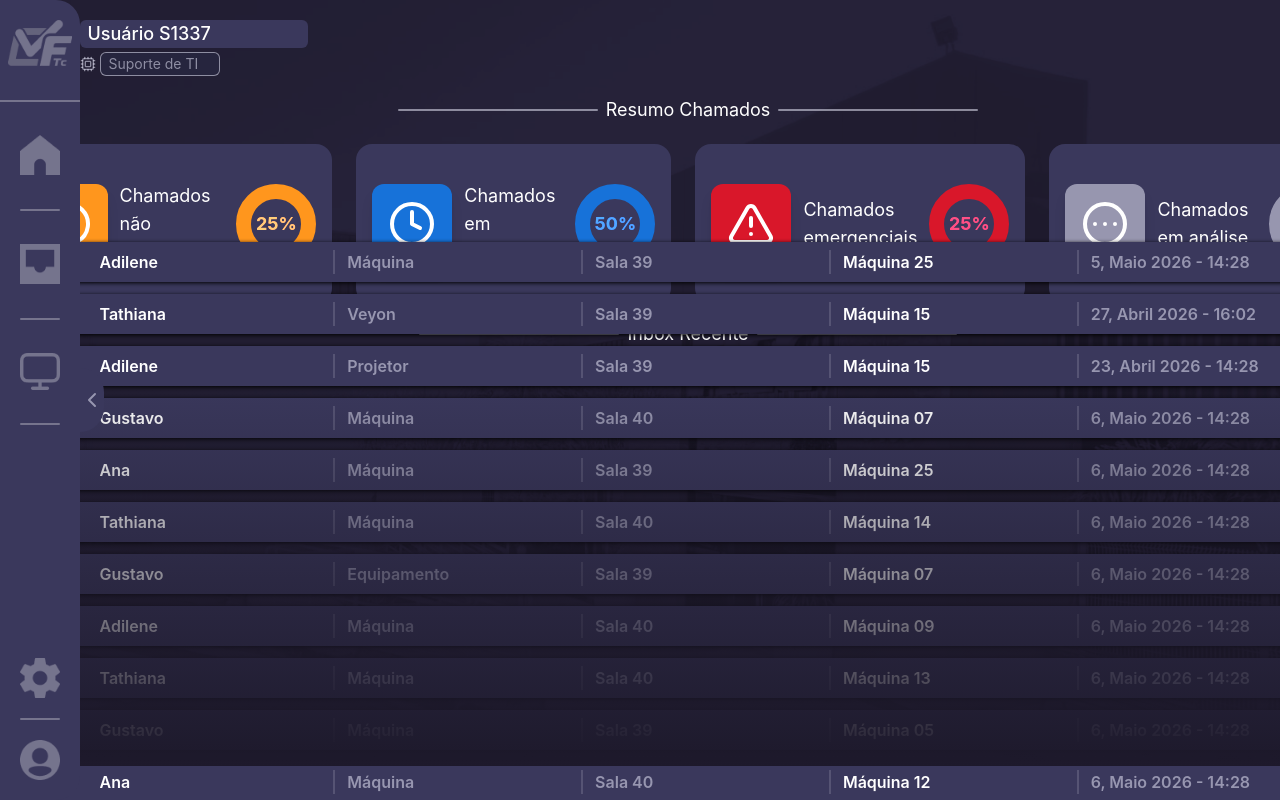
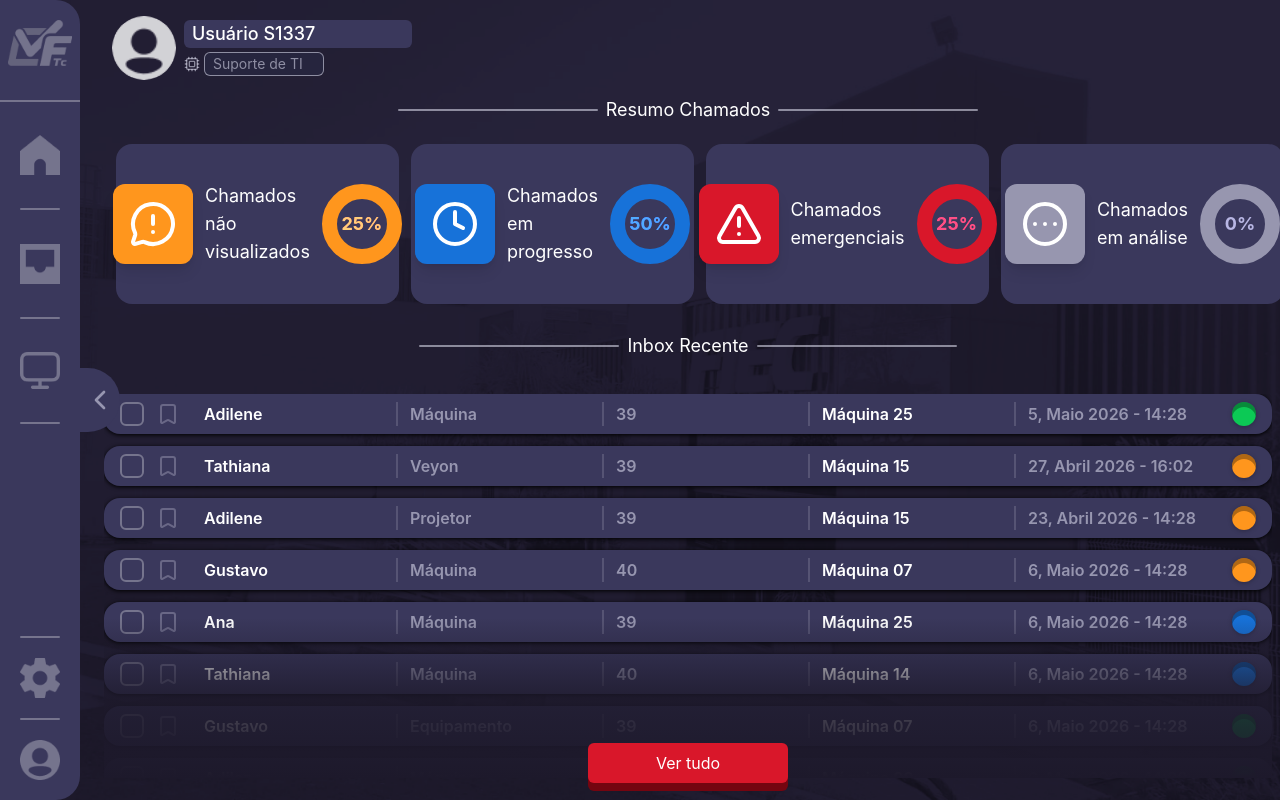
Before and after one commit to enzomlfiec/Fiec-Taskcall, a React (Vite) app in the folder src/frontend/: page /tela-principal in a window 1280 px wide. Built offline with nearby package versions, Linux system fonts and the light colour scheme.

Commit message:
Responsividade feita

```diff
--- a/src/frontend/src/assets/scripts/mock/mockChamados.js
+++ b/src/frontend/src/assets/scripts/mock/mockChamados.js
@@ -3,7 +3,7 @@ let mockChamados = [
         id: 1,
         salvo: false,
         nome: "Adilene",
-        sala: "Sala 39",
+        sala: "39",
         descricao: "insira aqui uma descrição",
         categoria: "Máquina",
         cargo: "Professor",
@@ -16,7 +16,7 @@ let mockChamados = [
         id: 2,
         salvo: false,
         nome: "Tathiana",
-        sala: "Sala 39",
+        sala: "39",
         descricao: "insira aqui uma descrição",
         categoria: "Veyon",
         cargo: "Professor",
@@ -29,7 +29,7 @@ let mockChamados = [
         id: 3,
         salvo: false,
         nome: "Adilene",
-        sala: "Sala 39",
+        sala: "39",
         descricao: "insira aqui uma descrição",
         categoria: "Projetor",
         cargo: "Professor",
@@ -42,7 +42,7 @@ let mockChamados = [
         id: 4,
         salvo: false,
         nome: "Gustavo",
-        sala: "Sala 40",
+        sala: "40",
         descricao: "insira aqui uma descrição",
         categoria: "Máquina",
         cargo: "Professor",
@@ -55,7 +55,7 @@ let mockChamados = [
         id: 5,
         salvo: false,
         nome: "Ana",
-        sala: "Sala 39",
+        sala: "39",
         descricao: "insira aqui uma descrição",
         categoria: "Máquina",
         cargo: "Professor",
@@ -68,7 +68,7 @@ let mockChamados = [
         id: 6,
         salvo: false,
         nome: "Tathiana",
-        sala: "Sala 40",
+        sala: "40",
         descricao: "insira aqui uma descrição",
         categoria: "Máquina",
         cargo: "Professor",
@@ -81,7 +81,7 @@ let mockChamados = [
         id: 7,
         salvo: false,
         nome: "Gustavo",
-        sala: "Sala 39",
+        sala: "39",
         descricao: "insira aqui uma descrição",
         categoria: "Equipamento",
         cargo: "Professor",
@@ -94,7 +94,7 @@ let mockChamados = [
         id: 8,
         salvo: false,
         nome: "Adilene",
-        sala: "Sala 40",
+        sala: "40",
         descricao: "insira aqui uma descrição",
         categoria: "Máquina",
         cargo: "Professor",
@@ -107,7 +107,7 @@ let mockChamados = [
         id: 9,
         salvo: false,
         nome: "Tathiana",
-        sala: "Sala 40",
+        sala: "40",
         descricao: "insira aqui uma descrição",
         categoria: "Máquina",
         cargo: "Professor",
@@ -120,7 +120,7 @@ let mockChamados = [
         id: 10,
         salvo: false,
         nome: "Gustavo",
-        sala: "Sala 39",
+        sala: "39",
         descricao: "insira aqui uma descrição",
         categoria: "Máquina",
         cargo: "Professor",
@@ -133,7 +133,7 @@ let mockChamados = [
         id: 11,
         salvo: false,
         nome: "Ana",
-        sala: "Sala 40",
+        sala: "40",
         descricao: "insira aqui uma descrição",
         categoria: "Máquina",
         cargo: "Professor",
@@ -146,7 +146,7 @@ let mockChamados = [
         id: 12,
         salvo: false,
         nome: "Adilene",
-        sala: "Sala 39",
+        sala: "39",
         descricao: "insira aqui uma descrição",
         categoria: "Máquina",
         cargo: "Professor",
@@ -159,7 +159,7 @@ let mockChamados = [
         id: 13,
         salvo: false,
         nome: "Tathiana",
-        sala: "Sala 40",
+        sala: "40",
         descricao: "insira aqui uma descrição",
         categoria: "Máquina",
         cargo: "Professor",
@@ -172,7 +172,7 @@ let mockChamados = [
         id: 14,
         salvo: false,
         nome: "Adilene",
-        sala: "Sala 39",
+        sala: "39",
         descricao: "insira aqui uma descrição",
         categoria: "Máquina",
         cargo: "Professor",
@@ -185,7 +185,7 @@ let mockChamados = [
         id: 15,
         salvo: false,
         nome: "Gustavo",
-        sala: "Sala 40",
+        sala: "40",
         descricao: "insira aqui uma descrição",
         categoria: "Máquina",
         cargo: "Professor",
@@ -198,7 +198,7 @@ let mockChamados = [
         id: 16,
         salvo: false,
         nome: "Adilene",
-        sala: "Sala 39",
+        sala: "39",
         descricao: "insira aqui uma descrição",
         categoria: "Máquina",
         cargo: "Professor",
@@ -211,7 +211,7 @@ let mockChamados = [
         id: 17,
         salvo: false,
         nome: "Adilene",
-        sala: "Sala 39",
+        sala: "39",
         descricao: "insira aqui uma descrição",
         categoria: "Máquina",
         cargo: "Professor",
@@ -224,7 +224,7 @@ let mockChamados = [
         id: 18,
         salvo: false,
         nome: "Ana",
-        sala: "Sala 38",
+        sala: "38",
         descricao: "insira aqui uma descrição",
         categoria: "Projetor",
         cargo: "Professor",
@@ -237,7 +237,7 @@ let mockChamados = [
         id: 19,
         salvo: false,
         nome: "Gustavo",
-        sala: "Sala 41",
+        sala: "41",
         descricao: "insira aqui uma descrição",
         categoria: "Equipamento",
         cargo: "Professor",
@@ -250,7 +250,7 @@ let mockChamados = [
         id: 20,
         salvo: false,
         nome: "Adilene",
-        sala: "Sala 37",
+        sala: "37",
         descricao: "insira aqui uma descrição",
         categoria: "Máquina",
         cargo: "Professor",
@@ -263,7 +263,7 @@ let mockChamados = [
         id: 21,
         salvo: false,
         nome: "Tathiana",
-        sala: "Sala 42",
+        sala: "42",
         descricao: "insira aqui uma descrição",
         categoria: "Rede",
         cargo: "Professor",
@@ -276,7 +276,7 @@ let mockChamados = [
         id: 22,
         salvo: false,
         nome: "Ana",
-        sala: "Sala 40",
+        sala: "40",
         descricao: "insira aqui uma descrição",
         categoria: "Máquina",
         cargo: "Professor",
@@ -289,7 +289,7 @@ let mockChamados = [
         id: 23,
         salvo: false,
         nome: "Gustavo",
-        sala: "Sala 39",
+        sala: "39",
         descricao: "insira aqui uma descrição",
         categoria: "Veyon",
         cargo: "Professor",
@@ -302,7 +302,7 @@ let mockChamados = [
         id: 24,
         salvo: false,
         nome: "Adilene",
-        sala: "Sala 36",
+        sala: "36",
         descricao: "insira aqui uma descrição",
         categoria: "Equipamento",
         cargo: "Professor",
@@ -315,7 +315,7 @@ let mockChamados = [
         id: 25,
         salvo: false,
         nome: "Tathiana",
-        sala: "Sala 43",
+        sala: "43",
         descricao: "insira aqui uma descrição",
         categoria: "Projetor",
         cargo: "Professor",
@@ -328,7 +328,7 @@ let mockChamados = [
         id: 26,
         salvo: false,
         nome: "Ana",
-        sala: "Sala 38",
+        sala: "38",
         descricao: "insira aqui uma descrição",
         categoria: "Máquina",
         cargo: "Professor",
@@ -342,7 +342,7 @@ let mockChamados = [
         salvo: false,
 
         nome: "Gustavo",
-        sala: "Sala 40",
+        sala: "40",
         descricao: "insira aqui uma descrição",
         categoria: "Internet",
         cargo: "Professor",
--- a/src/frontend/src/components/Filtros.jsx
+++ b/src/frontend/src/components/Filtros.jsx
@@ -20,9 +20,7 @@ const Filtros = () => {
     <div className="w-full flex flex-col px-4 text-pri">
 
       {/*Abrir e fechar o Filtro*/}
-      <button
-        onClick={() => setAberto(!aberto)}
-        className="w-full flex items-center justify-between py-2 mb-4 border-b border-borda/30 cursor-pointer hover:opacity-80 transition-opacity">
+      <button  onClick={() => setAberto(!aberto)}  className="w-full flex items-center justify-between py-2 mb-4 border-b border-borda/30 cursor-pointer hover:opacity-80 transition-opacity">
 
         <div className="flex-1 h-0.5 bg-borda/30 rounded-2xl"></div>
 
--- a/src/frontend/src/components/SideBar.jsx
+++ b/src/frontend/src/components/SideBar.jsx
@@ -5,82 +5,79 @@ import vector2 from "../assets/img/vector2.png";
 import configuracao from "../assets/img/configuracao.png";
 import perfil from "../assets/img/perfil.png";
 import React from "react";
-import { ArrowBigRight, ArrowUp, ChevronLeft } from "lucide-react";
+import { ChevronLeft } from "lucide-react";
 import { Link } from "react-router-dom";
 
 function SideBar({ collapsed, setCollapsed }) {
+  return (
+    <div className={`fixed top-0 left-0 z-50 h-screen flex flex-row items-center ${collapsed ? "-translate-x-20" : "translate-x-0"} transition-transform duration-300`} >
+      <div className="w-16 sm:w-20 h-full bg-fundo-razo rounded-r-3xl flex flex-col items-center justify-between pb-5 overflow-hidden">
 
 
-
-  return (
-    <div className={`h-screen z-5 flex flex-row align-middle items-center justify-baseline ${collapsed ? "absolute -left-20" : "absolute left-0"} transition-[left] duration-300`}>
-      <div className="w-20 h-full bg-fundo-razo rounded-r-3xl flex flex-col items-center justify-between pb-5 overflow-hidden">
-
-        {/* parte superior */}
-
-        <div className="flex flex-col items-center gap-5 h-full justify-between">
+        <div className="flex flex-col items-center gap-4 sm:gap-5 h-full justify-between">
 
           <img
-            className="w-16 opacity-30 mt-5"
+            className="w-12 sm:w-16 opacity-30 mt-5"
             src={taskcall}
             alt="Logo Taskcall"
           />
 
-          <div className="w-24 h-0.5 bg-cl-razo opacity-30 rounded"></div>
+          <div className="w-16 sm:w-24 h-0.5 bg-cl-razo opacity-30 rounded"></div>
 
           <Link to="/tela-principal">
             <img
-              className="w-10 opacity-30 hover:opacity-50 transition-opacity"
+              className="w-8 sm:w-10 opacity-30 hover:opacity-50 transition-opacity"
               src={home}
               alt="Ícone casa - início"
             />
           </Link>
 
-          <button className="w-10 h-0.5 bg-cl-razo opacity-30 rounded"></button>
+          <button
+            className="w-8 sm:w-10 h-0.5 bg-cl-razo opacity-30 rounded"
+            aria-label="Separador"
+          ></button>
 
           <Link to="/inbox">
             <img
-              className="w-10 opacity-30 hover:opacity-50 transition-opacity"
+              className="w-8 sm:w-10 opacity-30 hover:opacity-50 transition-opacity"
               src={vector}
               alt="Ícone Inbox"
             />
           </Link>
 
-          <div className="w-10 h-0.5 bg-cl-razo opacity-30 rounded"></div>
+          <div className="w-8 sm:w-10 h-0.5 bg-cl-razo opacity-30 rounded"></div>
 
           <Link to="/chamados">
             <img
-              className="w-10 opacity-30 hover:opacity-50 transition-opacity"
+              className="w-8 sm:w-10 opacity-30 hover:opacity-50 transition-opacity"
               src={vector2}
               alt="Ícone Chamados"
             />
           </Link>
 
-          <div className="w-10 h-0.5 bg-cl-razo opacity-30 rounded"></div>
+          <div className="w-8 sm:w-10 h-0.5 bg-cl-razo opacity-30 rounded"></div>
 
         </div>
 
-        <div className="h-[50%]"></div>
+        <div className="h-[30%] sm:h-[50%]"></div>
 
-        {/* parte inferior */}
+        <div className="flex flex-col items-center gap-4 sm:gap-5">
 
-        <div className="flex flex-col items-center gap-5">
-
-          <div className="w-10 h-5bg-cl-razo opacity-30 rounded"></div>
+          <div className="w-8 sm:w-10 h-0.5 bg-cl-razo opacity-30 rounded"></div>
 
           <Link to="/configuracoes">
             <img
-              className="w-10 opacity-30 hover:opacity-50 transition-opacity"
+              className="w-8 sm:w-10 opacity-30 hover:opacity-50 transition-opacity"
               src={configuracao}
               alt="Ícone Configurações"
             />
           </Link>
 
-          <div className="w-10 h-0.5 bg-cl-razo opacity-30 rounded"></div>
+          <div className="w-8 sm:w-10 h-0.5 bg-cl-razo opacity-30 rounded"></div>
 
           <Link to="/usuario">
             <img
-              className="w-10 opacity-30 hover:opacity-50 transition-opacity"
+              className="w-8 sm:w-10 opacity-30 hover:opacity-50 transition-opacity"
               src={perfil}
               alt="Ícone Usuário"
             />
@@ -88,12 +85,14 @@ function SideBar({ collapsed, setCollapsed }) {
 
         </div>
       </div>
-      <div id="sidebarpull" className={`bg-fundo-razo text-5xl text-borda font-bold select-none pt-5 pb-5 rounded-br-4xl rounded-tr-4xl text-center align-middle leading-loose cursor-pointer hover:bg-borda transition-all duration-300 hover:text-pri`}
-        onClick={() => { setCollapsed(!collapsed) }}
-      ><p className={`${collapsed ? "rotate-180" : "rotate-0"} text-[32px] transition-all duration-500`}>
-          <ChevronLeft />
 
-        </p></div>
+      <button id="sidebarpull"  aria-label={collapsed ? "Abrir menu lateral" : "Fechar menu lateral"} className="bg-fundo-razo text-borda font-bold select-none pt-4 pb-4 px-1 rounded-br-4xl rounded-tr-4xl text-center cursor-pointer hover:bg-borda hover:text-pri transition-all duration-300"
+      onClick={() => setCollapsed(!collapsed)} >
+        <span className={`${collapsed ? "rotate-180" : "rotate-0"} block transition-all duration-500`} >
+
+          <ChevronLeft className="w-7 h-7 sm:w-8 sm:h-8" />
+        </span>
+      </button>
     </div>
   );
 }
--- a/src/frontend/src/components/TelaPrincipal.jsx
+++ b/src/frontend/src/components/TelaPrincipal.jsx
@@ -4,41 +4,32 @@ import LayoutUsuario from "./LayoutUsuario";
 import ChamadosResumos from "./ChamadosResumos";
 import ChamadoBullet from "./Chamado/Inbox/ChamadoBullet";
 import mockChamados from "../assets/scripts/mock/mockChamados";
-import { Link } from "react-router-dom";
-
-import { useNavigate } from "react-router-dom"
-
-
-{/* Icones */ }
-
-import { EllipsisIcon, Heart, MessageCircleWarning } from 'lucide-react';
-import { Clock4 } from 'lucide-react';
-import { TriangleAlert } from 'lucide-react';
-import { CircleEllipsis } from 'lucide-react';
+import { useNavigate } from "react-router-dom";
+import { Clock4, TriangleAlert, CircleEllipsis, MessageCircleWarning } from "lucide-react";
 
 const TelaPrincipal = ({ collapsed, setCollapsed }) => {
     const navigate = useNavigate();
+
     return (
         <>
-            <div className=" flex z-10 min-h-screen w-full bg-[url(public/assets/login2.png)] bg-cover bg-center justify-center items-stretch overflow-hidden">
-
+            <div className=" flex z-10 min-h-screen w-full bg-[url(public/assets/login2.png)] bg-cover bg-center justify-center items-stretch overflow-x-hidden overflow-y-auto lg:overflow-y-hidden">
                 <SideBar
                     collapsed={collapsed}
                     setCollapsed={setCollapsed}
                 />
-                <div className={`${!collapsed ? "ml-20" : "ml-0"}  transition-all duration-300`}>
+
+                <div className={`${!collapsed ? "ml-16 sm:ml-20" : "ml-0"} w-full min-w-0 transition-all duration-300 px-2 sm:px-4`}>
+
                     <header className="flex flex-col gap-2 w-full m-2">
-
                         <LayoutUsuario />
 
                         <div className="flex flex-row text-pri text-lg justify-center items-center px-1 gap-2">
-                            <div className="flex h-0.5 w-50 bg-borda rounded-2xl"></div>
+                            <div className="flex h-0.5 flex-1 max-w-50 bg-borda rounded-2xl"></div>
                             Resumo Chamados
-                            <div className="flex h-0.5 w-50 bg-borda rounded-3xl"></div>
-
+                            <div className="flex h-0.5 flex-1 max-w-50 bg-borda rounded-3xl"></div>
                         </div>
 
-                        <article className="flex flex-row w-full justify-between bg-debug/0 h-45">
+                        <article className="grid grid-cols-1 sm:grid-cols-2 lg:grid-cols-4 gap-2 sm:gap-3 w-full">
 
                             {/* Chamados não visualizados */}
                             <ChamadosResumos
@@ -46,7 +37,7 @@ const TelaPrincipal = ({ collapsed, setCollapsed }) => {
                                     texto: "Chamados não visualizados",
                                     cor: "sec-amarelo",
                                     icone: MessageCircleWarning,
-                                    porcentagem: 25,
+                                    porcentagem: 25
                                 }}
                             />
 
@@ -56,7 +47,7 @@ const TelaPrincipal = ({ collapsed, setCollapsed }) => {
                                     texto: "Chamados em progresso",
                                     cor: "sec-azul",
                                     icone: Clock4,
-                                    porcentagem: 50,
+                                    porcentagem: 50
                                 }}
                             />
 
@@ -66,7 +57,7 @@ const TelaPrincipal = ({ collapsed, setCollapsed }) => {
                                     texto: "Chamados emergenciais",
                                     cor: "sec-vermelho",
                                     icone: TriangleAlert,
-                                    porcentagem: 25,
+                                    porcentagem: 25
                                 }}
                             />
 
@@ -76,19 +67,18 @@ const TelaPrincipal = ({ collapsed, setCollapsed }) => {
                                     texto: "Chamados em análise",
                                     cor: "borda",
                                     icone: CircleEllipsis,
-                                    porcentagem: 0,
-                                }}
-                            />
+                                    porcentagem: 0
+                                }} />
+                        </article>
+                            <div className="flex flex-row text-pri text-lg justify-center items-center px-1 gap-2 mb-6.5 mt-2">
+                            <div className="flex h-0.5 flex-1 max-w-50 bg-borda rounded-2xl"></div>
+                            Inbox Recente
+                            <div className="flex h-0.5 flex-1 max-w-50 bg-borda rounded-3xl"></div>
+                        </div>
 
-                        </article>
-
-                        <div className="flex flex-row text-pri text-lg justify-center items-center px-1 gap-2 mb-6.5">
-                            <div className="flex h-0.5 w-50 bg-borda rounded-2xl"></div>
-                            Inbox Recente
-                            <div className="flex h-0.5 w-50 bg-borda rounded-3xl"></div>
-                        </div>
-                        <div className="relative isolate bg-debug/0 h-[30vw] w-full gap-3 flex flex-col justify-center items-center align-middle">
-                            <div draggable={false} className="select-none contents pointer-events-none *:pointer-events-none">
+                        <div className="relative w-full flex flex-col items-center">
+                            <div className=" relative w-full h-[420px] sm:h-115 md:h-[500px] lg:h-[30vw] lg:max-h-[500px] overflow-hidden ">
+                                <div draggable={false} className="select-none flex flex-col gap-3 w-full pointer-events-none">
                                     {
                                         Array.from({ length: 12 }).map((_, index) => (
                                             <ChamadoBullet
@@ -96,22 +86,25 @@ const TelaPrincipal = ({ collapsed, setCollapsed }) => {
                                                 index={index}
                                                 mockInfo={mockChamados[index]}
                                             />
-                                    ))
-                                }
+                                        ))}
                                 </div>
-                            <div className=" absolute inset-0 bg-linear-to-t from-[#1d192b] via-fundo-fundo-fun/0 to-transparent pointer-events-none z-5"></div>
+
+                                {/* Sombra da prévia */}
+                                <div className=" absolute bottom-0 left-0 right-0 h-40 bg-linear-to-t from-[#1d192b] via-[#1d192b]/80 to-transparent pointer-events-none"></div>
+                            </div>
+
                             <button
                                 onClick={() => navigate("/inbox")}
-                                className="text-pri relative bottom-10 botao bg-accent w-32 pt-2 pb-5 text-center z-10 transition-all hover:brightness-70 duration-500! pointer-events-auto"
+                                className=" text-pri botao bg-accent w-32 pt-2 pb-5 text-center transition-all hover:brightness-70 duration-500 mt-[-35px]  z-10 "
                             >
                                 Ver tudo
                             </button>
                         </div>
                     </header>
                 </div>
-            </div >
+            </div>
         </>
-    )
-}
+    );
+};
 
-export default TelaPrincipal
+export default TelaPrincipal;
```
Also changed, not shown: src/frontend/src/components/Chamado/Inbox/ChamadoBullet.jsx (+26 -28 lines), src/frontend/src/components/Chamado/Inbox/Inbox.jsx (+10 -13 lines). Lines whose indentation alone changed are shown as unchanged.
